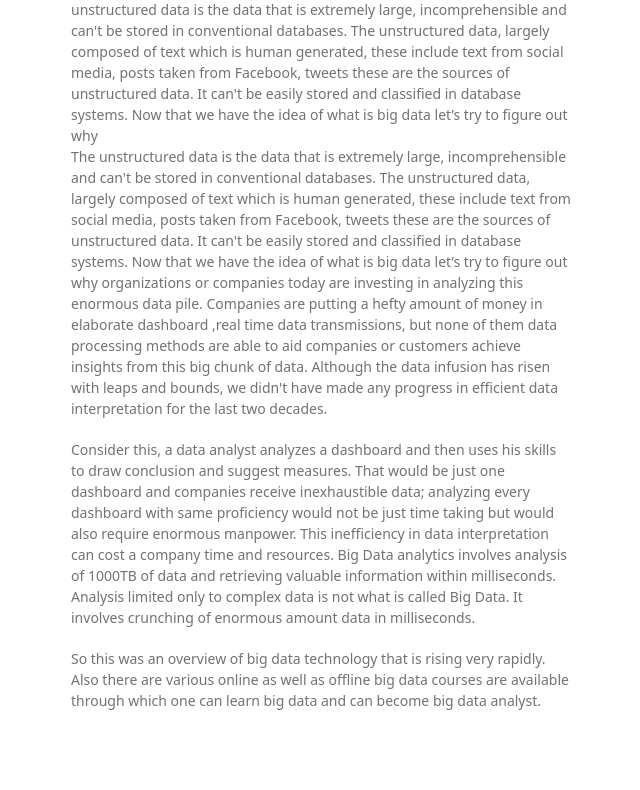
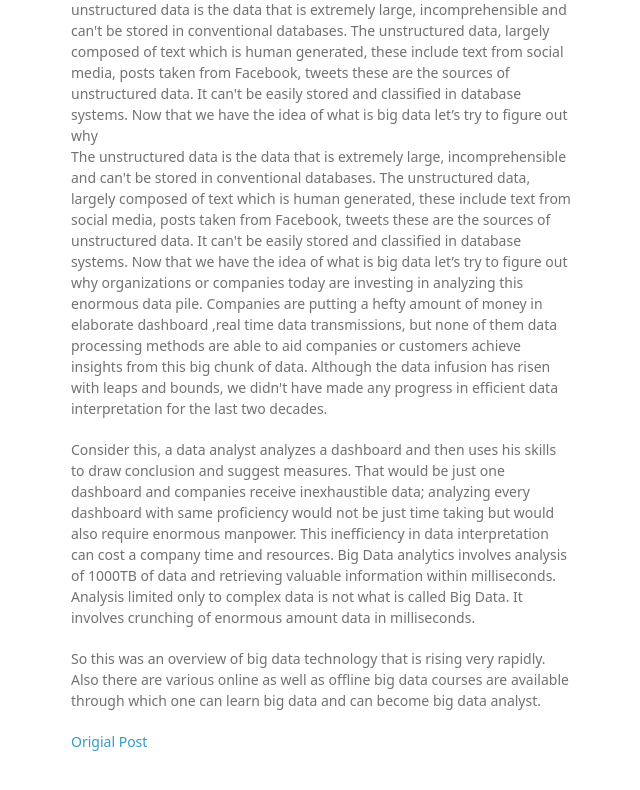
Before and after one commit to skccencbiz2/blog16, a plain HTML site: page index.html in a window 1280 px wide. Shown: the part 745-1535 px from the top of the page, without its empty margins (499-1139 px from the left). Drawn offline with Linux system fonts and the light colour scheme; a web font is replaced by a local one.

Commit message:
Update index.html

```diff
--- a/index.html
+++ b/index.html
@@ -51,6 +51,7 @@ Consider this, a data analyst analyzes a dashboard and then uses his skills to d
 <p>
 So this was an overview of big data technology that is rising very rapidly. Also there are various online as well as offline big data courses are available through which one can learn big data and can become big data analyst.
 </p>
+<a href="http://www.datasciencecentral.com/profiles/blogs/big-data-overview">Origial Post</a>
       </section>
       <footer>
         <p>This project is maintained by <a href="https://github.com/skccencbiz2">skccencbiz2</a></p>
```
